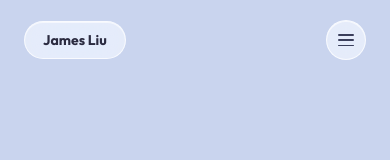
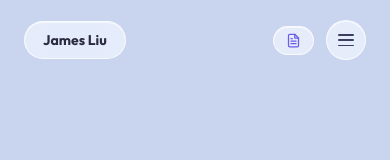
Before and after one commit to jameshualiu/jameshualiu.me, a Next.js app: page / in a window 390 px wide. Shown: the top 160 px of the page. Built offline with nearby package versions, Linux system fonts and the light colour scheme.

Commit message:
fix: keep resume button outside the mobile hamburger menu

```diff
--- a/components/Nav.tsx
+++ b/components/Nav.tsx
@@ -146,6 +146,7 @@ export default function Nav() {
           })}
         </ul>
 
+        <div className="flex items-center gap-3">
           <div className="hidden sm:flex items-center gap-3">
             <Link
               href="https://github.com/jameshualiu"
@@ -165,16 +166,18 @@ export default function Nav() {
             >
               <LinkedInIcon />
             </Link>
+          </div>
+
           <Link
             href="https://drive.google.com/file/d/1qRnDHmwKeTUix9lrmkF6mwbyZJ5CnJxi/view?usp=sharing"
             target="_blank"
             rel="noopener noreferrer"
-            className="glass-pill flex items-center gap-1.5 text-[#6c5ce7] text-[11px] font-semibold rounded-full px-3 py-1.5 hover:bg-white/60 transition-colors duration-200"
+            className="glass-pill flex items-center gap-1.5 text-[#6c5ce7] text-[11px] font-semibold rounded-full px-3 py-1.5 sm:px-3 sm:py-1.5 hover:bg-white/60 transition-colors duration-200"
+            aria-label="Resume"
           >
             <ResumeIcon />
             <span className="hidden sm:inline">Resume</span>
           </Link>
-        </div>
 
           <button
             type="button"
@@ -185,6 +188,7 @@ export default function Nav() {
           >
             <MenuIcon open={mobileMenuOpen} />
           </button>
+        </div>
       </div>
 
       <AnimatePresence>
@@ -237,16 +241,6 @@ export default function Nav() {
               >
                 <LinkedInIcon />
               </Link>
-              <Link
-                href="https://drive.google.com/file/d/1qRnDHmwKeTUix9lrmkF6mwbyZJ5CnJxi/view?usp=sharing"
-                target="_blank"
-                rel="noopener noreferrer"
-                onClick={() => setMobileMenuOpen(false)}
-                className="glass-pill flex items-center gap-1.5 text-[#6c5ce7] text-[11px] font-semibold rounded-full px-3 py-2 hover:bg-white/60 transition-colors duration-200"
-              >
-                <ResumeIcon />
-                <span>Resume</span>
-              </Link>
             </div>
           </motion.div>
         )}
```
Lines whose indentation alone changed are shown as unchanged.
